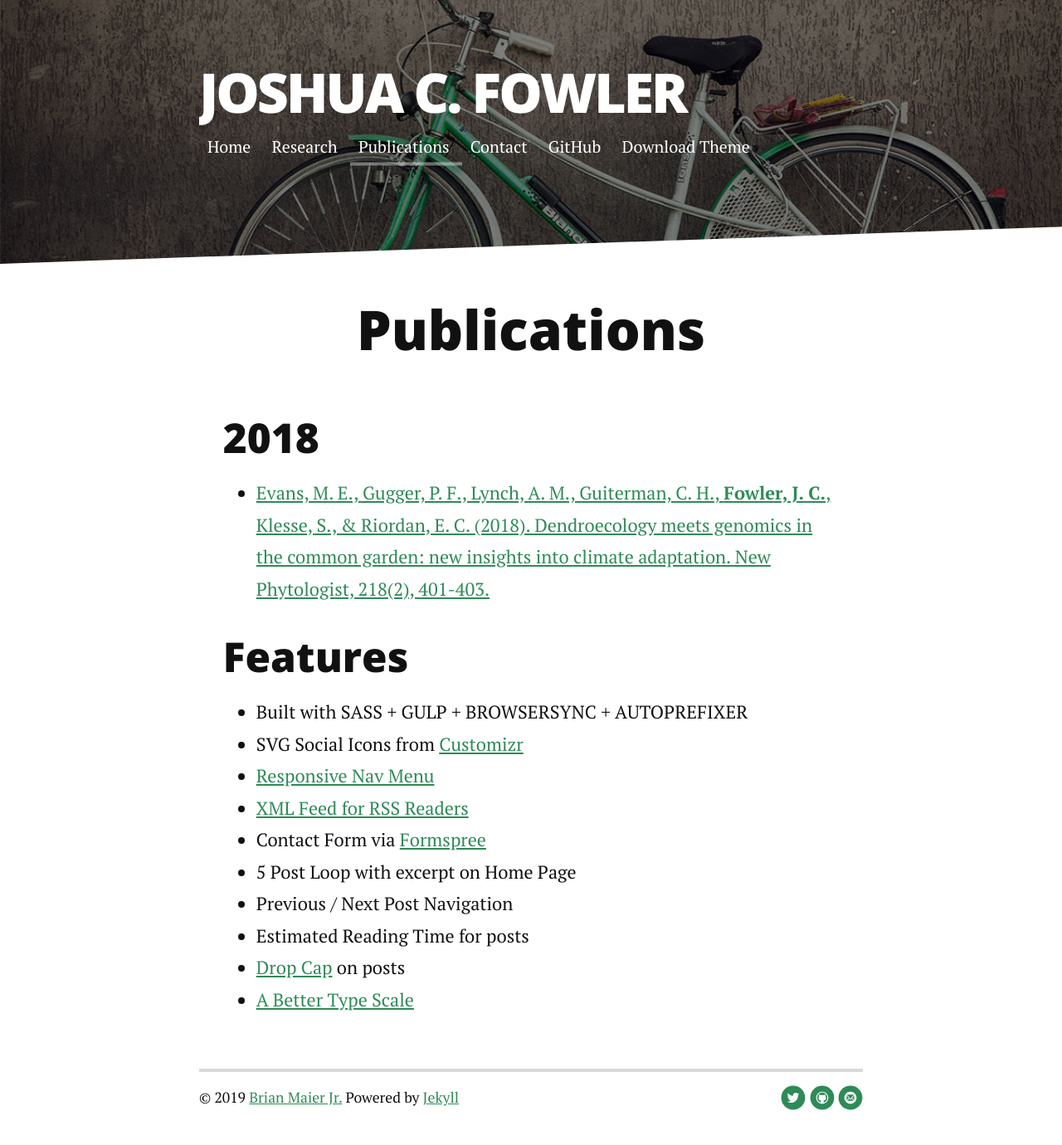
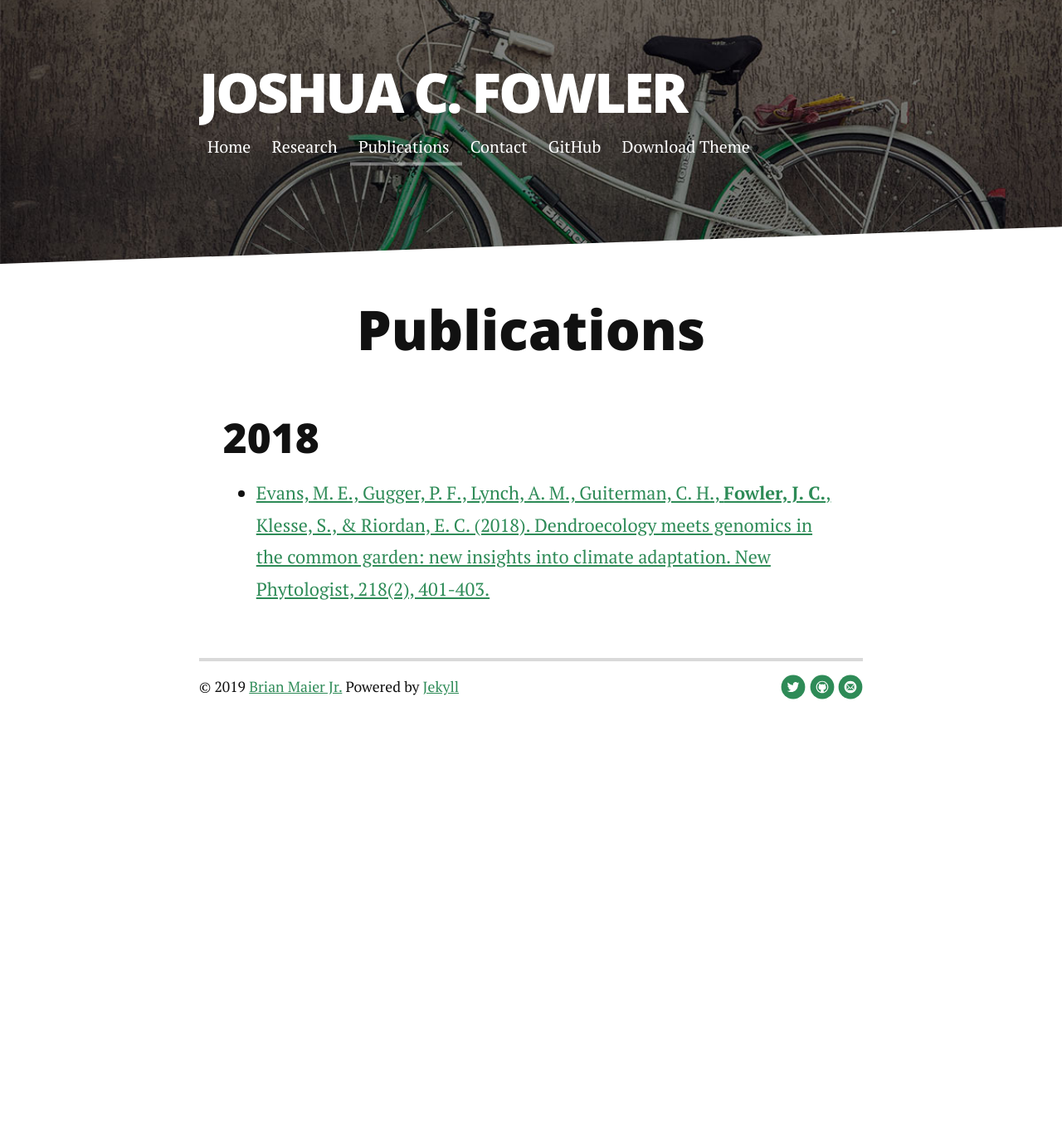
Before and after one commit to joshuacfowler/joshuacfowler.github.io, a Jekyll site: the page built from publications.md, in a window 1280 px wide. Shown: the whole page at 83% size. Built offline with Jekyll 4.4.1, drawn with Linux system fonts in a browser that asks for light colours; nearby versions of some CDN libraries; after the commit the page ends 900 px from its top, so only the background shows below that.

Commit message:
Update publications.md

```diff
--- a/publications.md
+++ b/publications.md
@@ -9,18 +9,3 @@
 	<ul>
 	<li> <a href="https://nph.onlinelibrary.wiley.com/doi/full/10.1111/nph.15094">Evans, M. E., Gugger, P. F., Lynch, A. M., Guiterman, C. H., <b>Fowler, J. C.</b>, Klesse, S., & Riordan, E. C. (2018). Dendroecology meets genomics in the common garden: new insights into climate adaptation. New Phytologist, 218(2), 401-403.</a></li>
 	</ul>
-
-	<h2>Features</h2>
-	<ul>
-		<li>Built with SASS + GULP + BROWSERSYNC + AUTOPREFIXER</li>
-  		<li>SVG Social Icons from <a href="http://customizr.net/icons/">Customizr</a></li>
-  		<li><a href="http://responsive-nav.com/">Responsive Nav Menu</a></li>
-  		<li><a href="https://github.com/snaptortoise/jekyll-rss-feeds">XML Feed for RSS Readers</a></li>
-  		<li>Contact Form via <a href="http://formspree.io/">Formspree</a></li>
-      <li>5 Post Loop with excerpt on Home Page</li>
-  		<li>Previous / Next Post Navigation</li>
-      <li>Estimated Reading Time for posts</li>
-  		<li><a href="https://github.com/adobe-webplatform/dropcap.js">Drop Cap</a> on posts</li>
-  		<li><a href="http://typecast.com/blog/a-more-modern-scale-for-web-typography">A Better Type Scale</a></li>
-  	</ul>
-</div>
```
